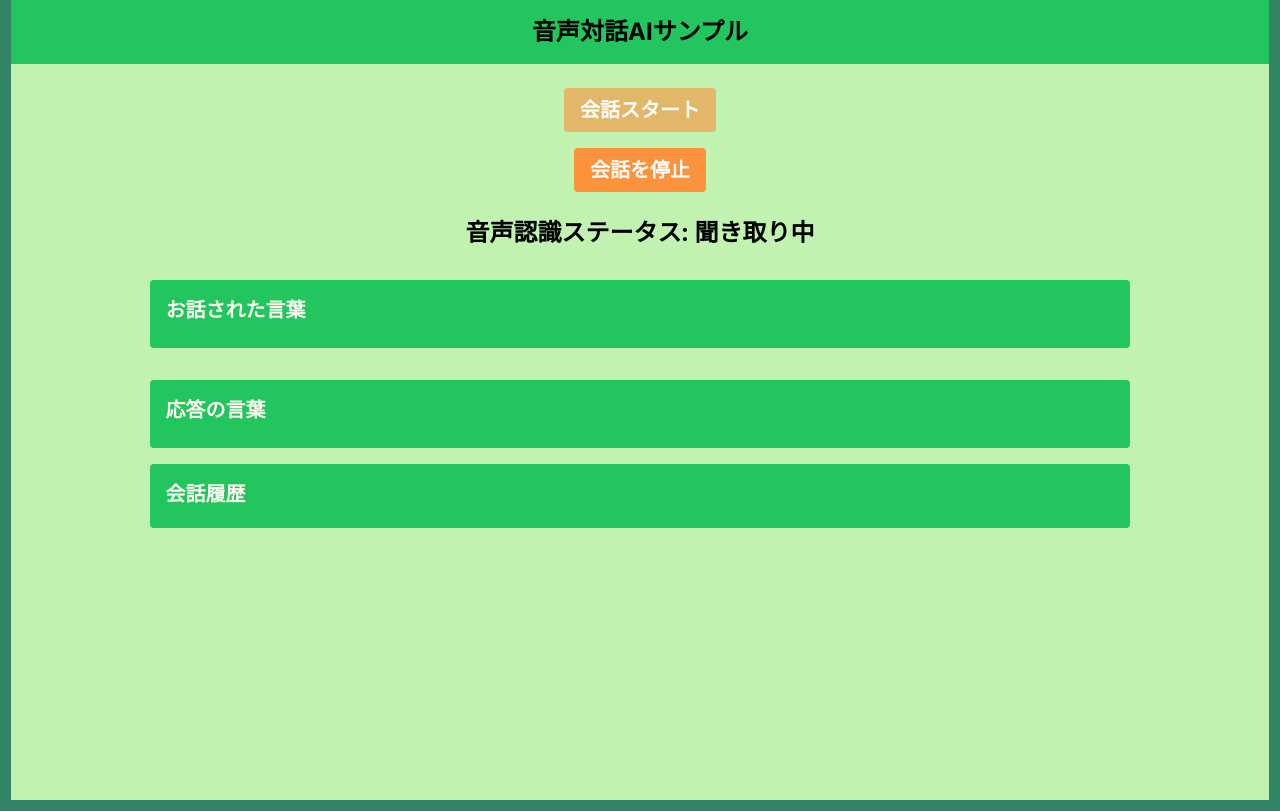
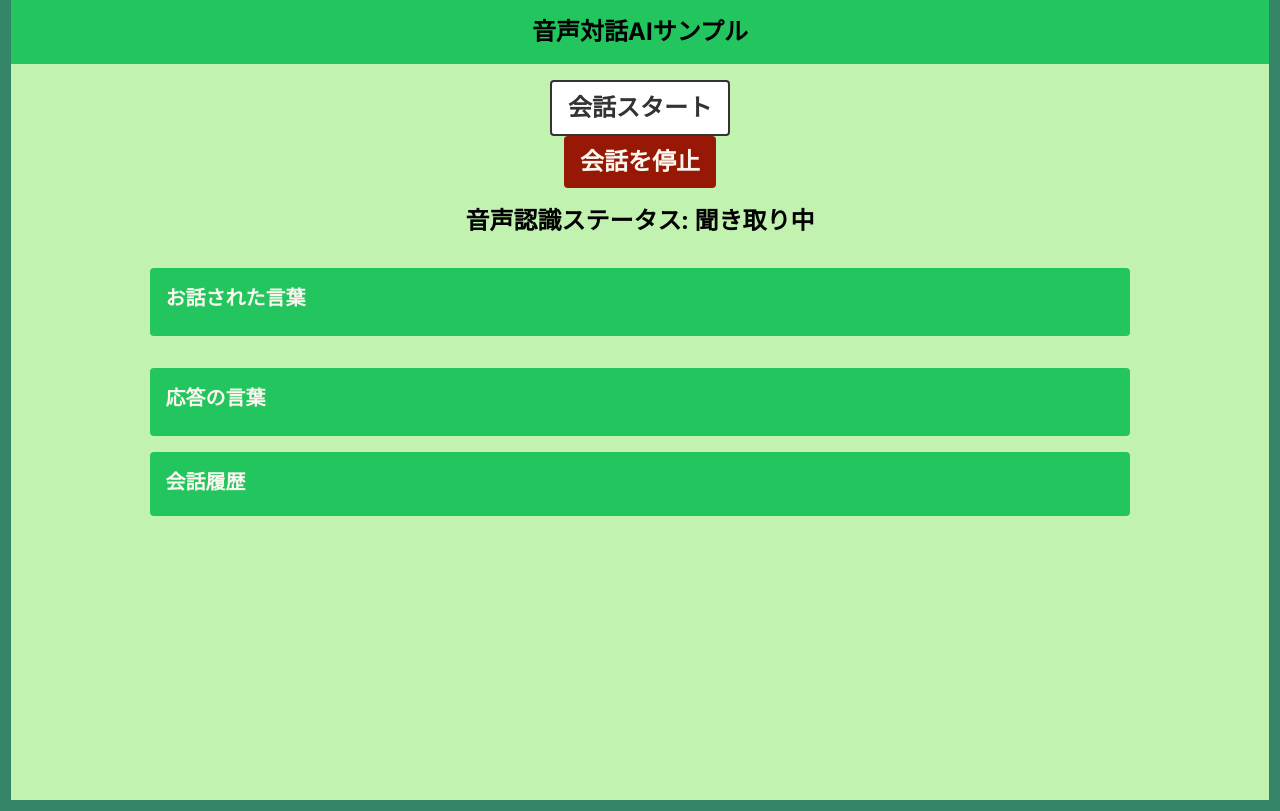
Before and after one commit to takumi0616/communication-ai, a Next.js app in the folder front/: page / in a window 1280 px wide. Built offline with nearby package versions, Linux system fonts and the light colour scheme; no server answers.

Commit message:
[fix] Buttonコンポーネントを修正

```diff
--- a/front/app/components/Button.tsx
+++ /dev/null
@@ -1,21 +0,0 @@
-import React, { ReactNode, MouseEvent } from 'react';
-
-type ButtonProps = {
-  children: ReactNode;
-  onClick: (event: MouseEvent<HTMLButtonElement>) => void;
-  disabled?: boolean;
-};
-
-const Button = ({ children, onClick, disabled }: ButtonProps) => (
-  <button
-    onClick={onClick}
-    disabled={disabled}
-    className={`bg-orange-400 text-white py-2 px-4 m-2 rounded text-xl font-bold cursor-pointer ${
-      disabled ? 'bg-orange-400/60' : ''
-    }`}
-  >
-    {children}
-  </button>
-);
-
-export default Button;
--- /dev/null
+++ b/front/app/components/Button/Button.module.css
@@ -0,0 +1,16 @@
+.button {
+  background-color: #971805;
+  color: #fbf6ee;
+  padding: 0.5rem 1rem;
+  border: none;
+  border-radius: 0.25rem;
+  cursor: pointer;
+  font-size: 24px;
+  font-weight: bold;
+}
+
+.button:disabled {
+  color: #333;
+  background-color: #ffffff;
+  border: 2px solid #333;
+}
--- /dev/null
+++ b/front/app/components/Button/Button.tsx
@@ -0,0 +1,22 @@
+import React, { ReactNode, MouseEvent, CSSProperties } from 'react';
+import styles from './Button.module.css';
+
+type ButtonProps = {
+  children: ReactNode;
+  onClick: (event: MouseEvent<HTMLButtonElement>) => void;
+  disabled?: boolean;
+  style?: CSSProperties;
+};
+
+const Button = ({ children, onClick, disabled, style }: ButtonProps) => (
+  <button
+    className={styles.button}
+    onClick={onClick}
+    disabled={disabled}
+    style={style}
+  >
+    {children}
+  </button>
+);
+
+export default Button;
--- /dev/null
+++ b/front/app/components/Button/index.ts
@@ -0,0 +1 @@
+export { default } from './Button';
```
